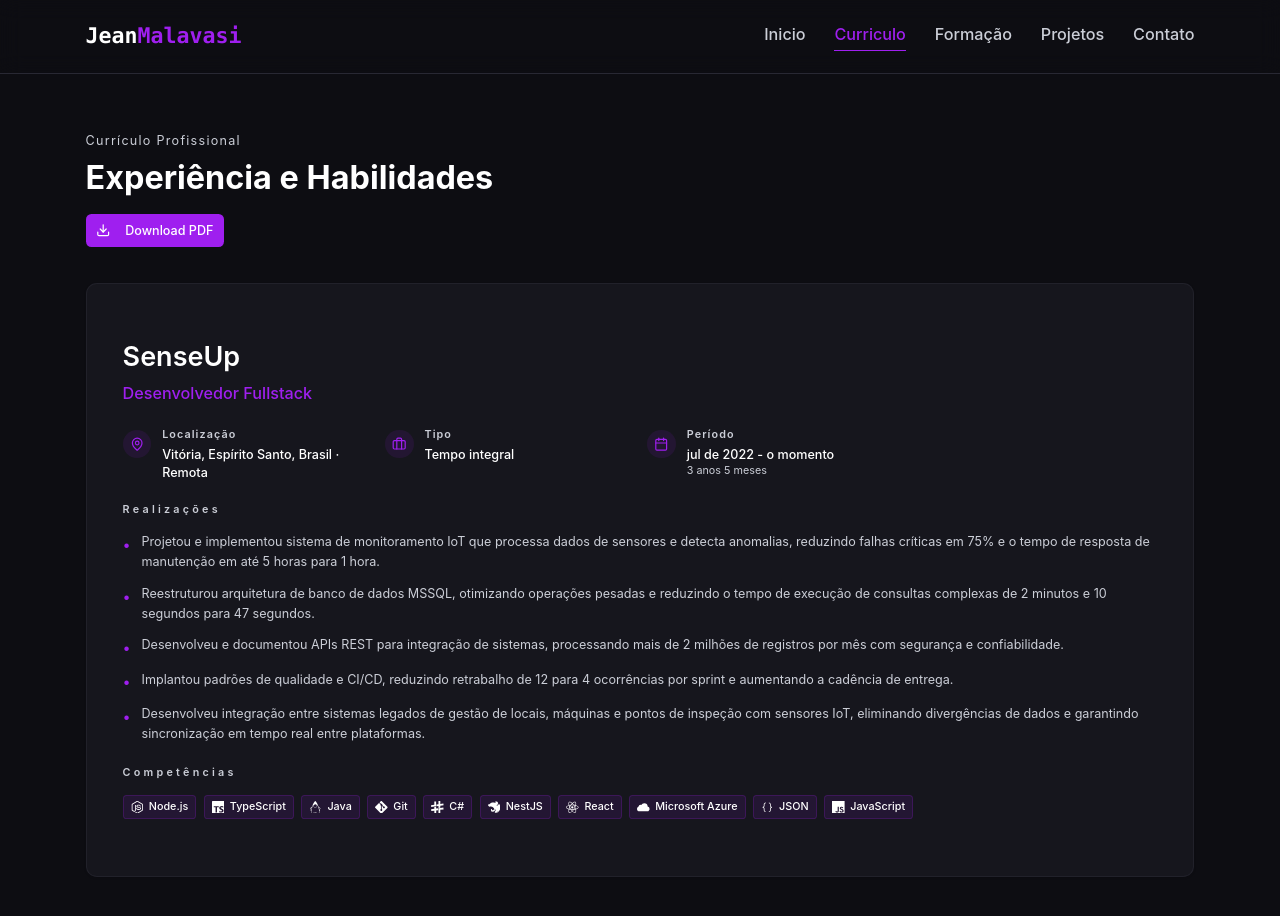
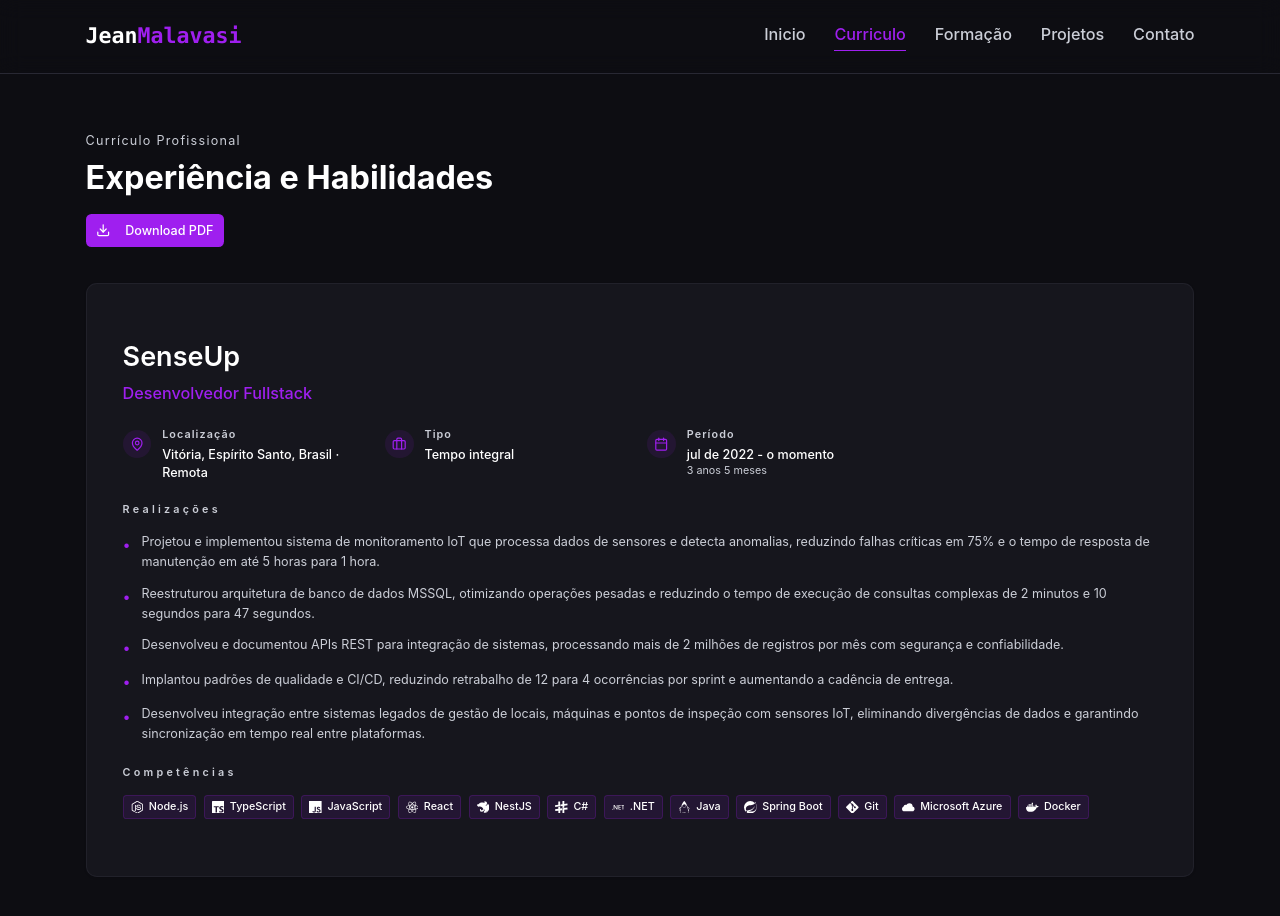
Before and after one commit to JPMworkPROG/jeanmalavasi.dev, a React (Vite) app: page /resume in a window 1280 px wide. Shown: the top 916 px of the page. Built offline with nearby package versions, Linux system fonts and the light colour scheme.

Commit message:
✨ update skills list and add new technology icons for .NET, Spring Boot, and Docker

```diff
--- a/src/pages/Resume/data.ts
+++ b/src/pages/Resume/data.ts
@@ -9,8 +9,10 @@
   SiSharp,
   SiGit,
   SiIcloud,
+  SiDotnet,
+  SiSpring,
+  SiDocker,
 } from "react-icons/si";
-import { VscJson } from "react-icons/vsc";
 
 export interface ResumeHeader {
   label: string;
@@ -52,7 +54,7 @@
       "Implantou padrões de qualidade e CI/CD, reduzindo retrabalho de 12 para 4 ocorrências por sprint e aumentando a cadência de entrega.",
       "Desenvolveu integração entre sistemas legados de gestão de locais, máquinas e pontos de inspeção com sensores IoT, eliminando divergências de dados e garantindo sincronização em tempo real entre plataformas.",
     ],
-    skills: ["Node.js", "TypeScript", "Java", "Git", "C#", "NestJS", "React", "Microsoft Azure", "JSON", "JavaScript"],
+    skills: ["Node.js", "TypeScript", "JavaScript", "React", "NestJS", "C#", ".NET", "Java", "Spring Boot", "Git", "Microsoft Azure", "Docker"],
   },
 ];
 
@@ -61,12 +63,14 @@
 export const skillIcons: SkillIconsRecord = {
   "Node.js": SiNodedotjs,
   "TypeScript": SiTypescript,
+  "JavaScript": SiJavascript,
+  "React": SiReact,
+  "NestJS": SiNestjs,
+  "C#": SiSharp,
+  ".NET": SiDotnet,
   "Java": SiOpenjdk,
   "Git": SiGit,
-  "C#": SiSharp,
-  "NestJS": SiNestjs,
-  "React": SiReact,
-  "JavaScript": SiJavascript,
   "Microsoft Azure": SiIcloud,
-  "JSON": VscJson,
+  "Spring Boot": SiSpring,
+  "Docker": SiDocker,
 };
```
